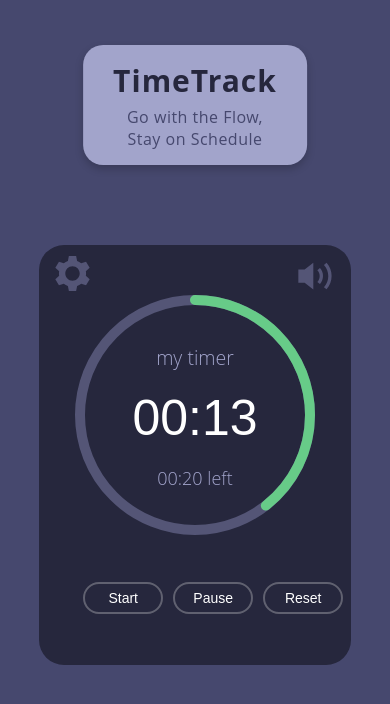
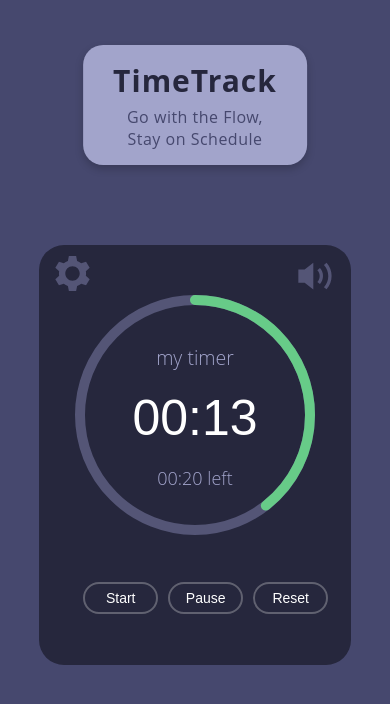
Before and after one commit to sgrisshk/Timer, a React (Create React App) app: page / in a window 390 px wide. Shown: the top 704 px of the page. Built offline with nearby package versions, Linux system fonts and the light colour scheme; a web font is replaced by a local one.

Commit message:
fix(element): some fixes in Timer.css for mobile display

```diff
--- a/src/Timer.css
+++ b/src/Timer.css
@@ -435,7 +435,7 @@ body, html {
     }
 
     .button {
-        width:80px;
+        width:75px;
         padding: 6px 10px;
         font-size: 14px;
         flex: none;
```
